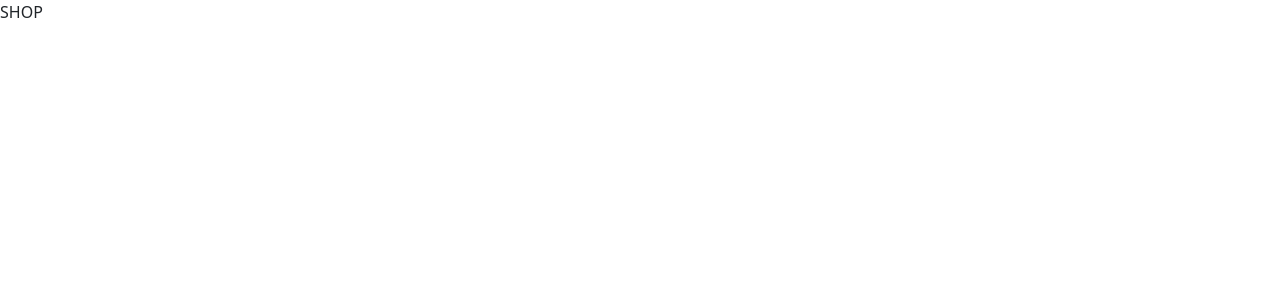
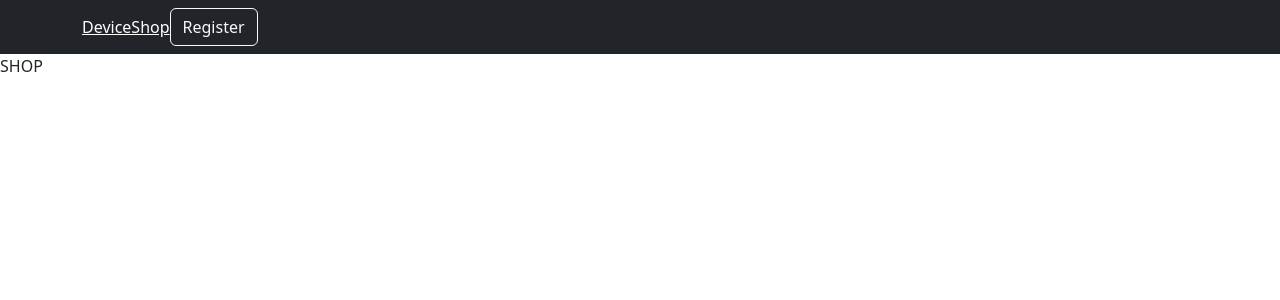
Before and after one commit to RodikYermak/pern, a React (Create React App) app in the folder client/: page / in a window 1280 px wide. Shown: the top 300 px of the page. Built offline with nearby package versions, Linux system fonts and the light colour scheme.

Commit message:
bootstrap nav bar

```diff
--- a/client/src/App.js
+++ b/client/src/App.js
@@ -1,9 +1,11 @@
 import { BrowserRouter } from 'react-router-dom';
 import AppRouter from './components/AppRouter';
+import NavBar from './components/NBar';
 
 function App() {
     return (
         <BrowserRouter>
+            <NavBar />
             <AppRouter />
         </BrowserRouter>
     );
--- /dev/null
+++ b/client/src/components/NBar.js
@@ -0,0 +1,38 @@
+import React from 'react';
+import { useContext } from 'react';
+import { Context } from '../index';
+import { Navbar, Nav, Button, Container } from 'react-bootstrap';
+import { NavLink } from 'react-router-dom';
+import { SHOP_ROUTE } from '../utils/consts';
+
+import { observer } from 'mobx-react-lite';
+
+const NBar = observer(() => {
+    const { user } = useContext(Context);
+
+    return (
+        <Navbar bg="dark" data-bs-theme="dark">
+            <Container>
+                <NavLink style={{ color: 'white' }} to={SHOP_ROUTE}>
+                    DeviceShop
+                </NavLink>
+                {user.isAuth ? (
+                    <Nav className="me-auto" style={{ color: 'white' }}>
+                        <Button variant={'outline-light'}>Admin</Button>
+                        <Button variant={'outline-light'} className="ml-4">
+                            Login
+                        </Button>
+                    </Nav>
+                ) : (
+                    <Nav className="me-auto" style={{ color: 'white' }}>
+                        <Button variant={'outline-light'} onClick={() => user.setIsAuth(true)}>
+                            Register
+                        </Button>
+                    </Nav>
+                )}
+            </Container>
+        </Navbar>
+    );
+});
+
+export default NBar;
--- a/client/src/index.js
+++ b/client/src/index.js
@@ -16,3 +16,5 @@
         <App />
     </Context.Provider>
 );
+
+// 1:24:47
```
